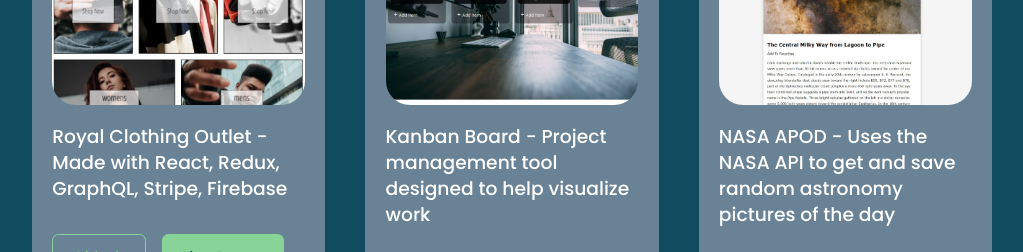
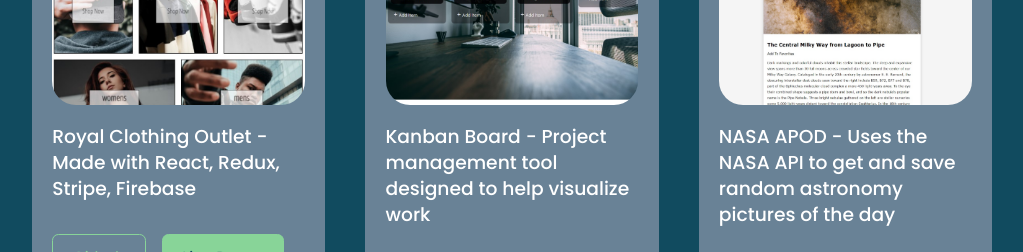
Before and after one commit to aabdulk862/portfolio, a React (Create React App) app: page / in a window 1280 px wide. Shown: the part 2380-2632 px from the top of the page, without its empty margins (128-1151 px from the left). Built offline with nearby package versions, Linux system fonts and the light colour scheme.

Commit message:
Update Portfolio.jsx

```diff
--- a/src/components/portfolio/Portfolio.jsx
+++ b/src/components/portfolio/Portfolio.jsx
@@ -13,7 +13,7 @@
   {
     id: 1,
     image: IMG1,
-    title: 'Royal Clothing Outlet - Made with React, Redux, GraphQL, Stripe, Firebase',
+    title: 'Royal Clothing Outlet - Made with React, Redux, Stripe, Firebase',
     github: 'https://github.com/aabdulk862/royal-clothing-outlet',
     demo: 'https://royal-clothing-outlet.netlify.app/'
   },
```
